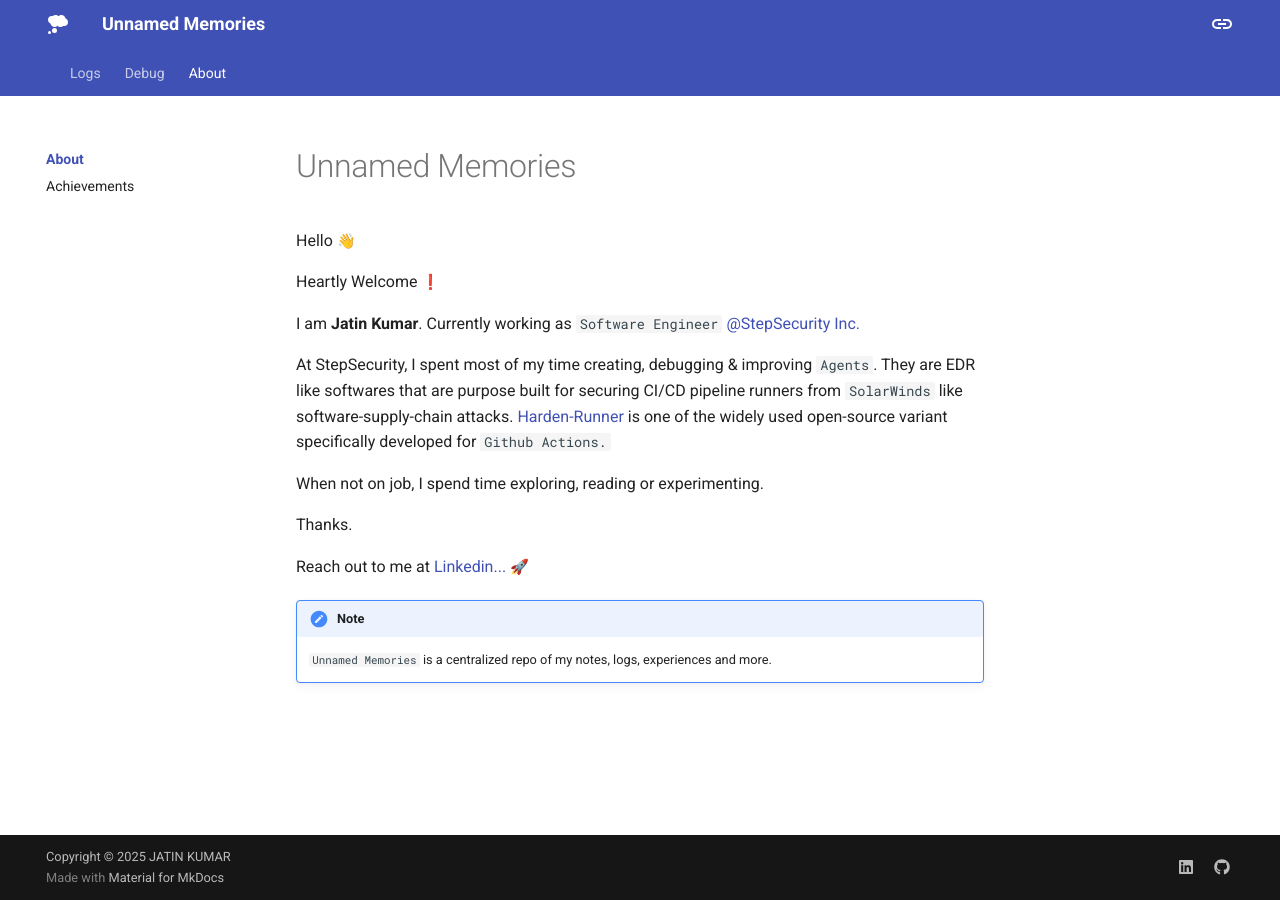
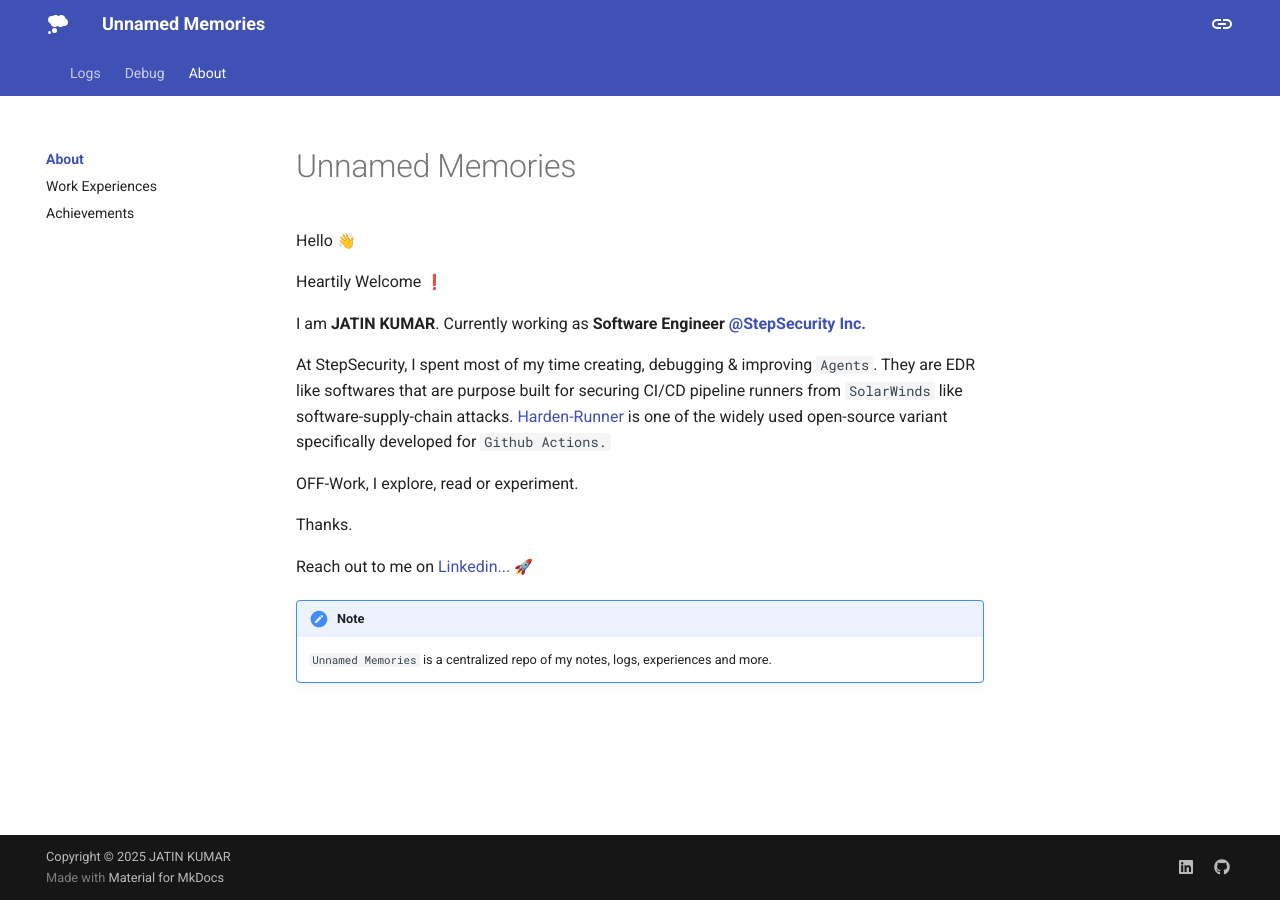
Before and after one commit to h0x0er/h0x0er.github.io, an MkDocs documentation site: the page built from docs/index.md, in a window 1280 px wide. Built offline with MkDocs 1.6.1 and Material for MkDocs 9.7.7, drawn with Linux system fonts in a browser that asks for light colours; emoji names are drawn with the system emoji font.

Commit message:
memories: updated

```diff
--- a/docs/index.md
+++ b/docs/index.md
@@ -6,18 +6,18 @@ hide:
 
 Hello :wave:
 
-Heartly Welcome :exclamation:
+Heartily Welcome :exclamation:
 
-I am  __Jatin Kumar__.  Currently working as `Software Engineer` [@StepSecurity Inc.](https://www.stepsecurity.io)
+I am  __JATIN KUMAR__.  Currently working as **Software Engineer [@StepSecurity Inc.](https://www.stepsecurity.io)**
 
 At StepSecurity, I spent most of my time creating, debugging & improving `Agents`.
 They are EDR like softwares that are purpose built for securing CI/CD pipeline runners from `SolarWinds` like software-supply-chain attacks. [Harden-Runner](https://github.com/step-security/harden-runner) is one of the widely used open-source variant specifically developed for `Github Actions.`
 
-When not on job, I spend time exploring, reading or experimenting.
+OFF-Work, I explore, read or experiment.
 
 Thanks.
 
-Reach out to me at [Linkedin...](https://www.linkedin.com/in/jatin-kumar-0a3755168/) :rocket:
+Reach out to me on [Linkedin...](https://www.linkedin.com/in/jatin-kumar-0a3755168/) :rocket:
 
 !!! note
     `Unnamed Memories` is a centralized repo of my notes, logs, experiences and more.
--- a/mkdocs.yml
+++ b/mkdocs.yml
@@ -20,7 +20,7 @@ nav:
   # - CTF: experiments/observations/ctf.md
   - About:
       - index.md
-      # - Experiences: exp.md
+      - "Work Experiences": experiences.md
       - Achievements: achievements.md
 
 theme:
@@ -64,14 +64,14 @@ theme:
       primary: indigo
       accent: indigo
       toggle:
-        icon: material/toggle-switch
+        icon: material/lightbulb-off
         name: Switch to dark mode
     - media: "(prefers-color-scheme: dark)"
       scheme: slate
       primary: black
       accent: green
       toggle:
-        icon: material/toggle-switch-off
+        icon: material/lightbulb-on
         name: Switch to system preference
 
 markdown_extensions:
```
Also changed, not shown: docs/experiences.md (added, +48 -0 lines), docs/exp.md (deleted).
